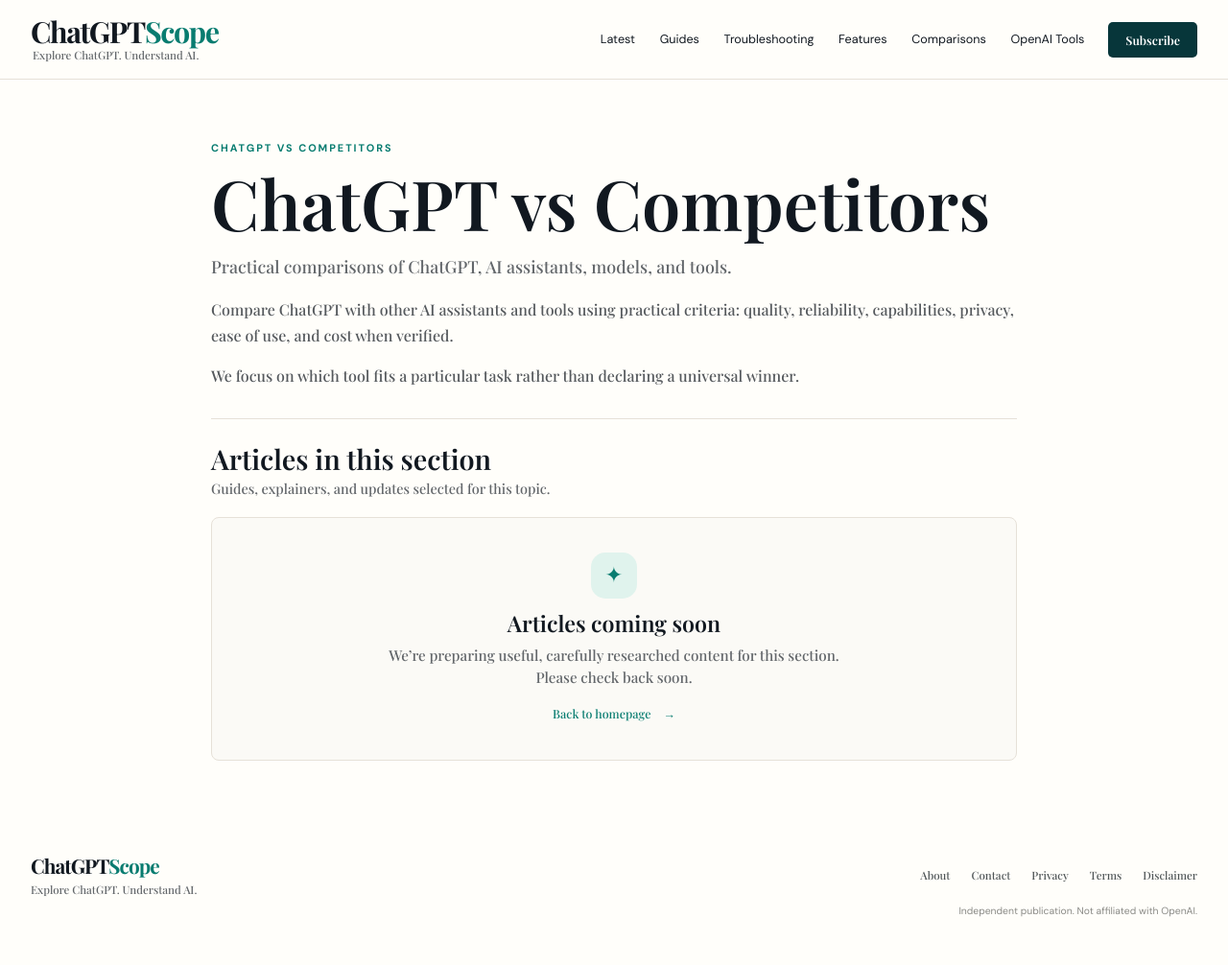
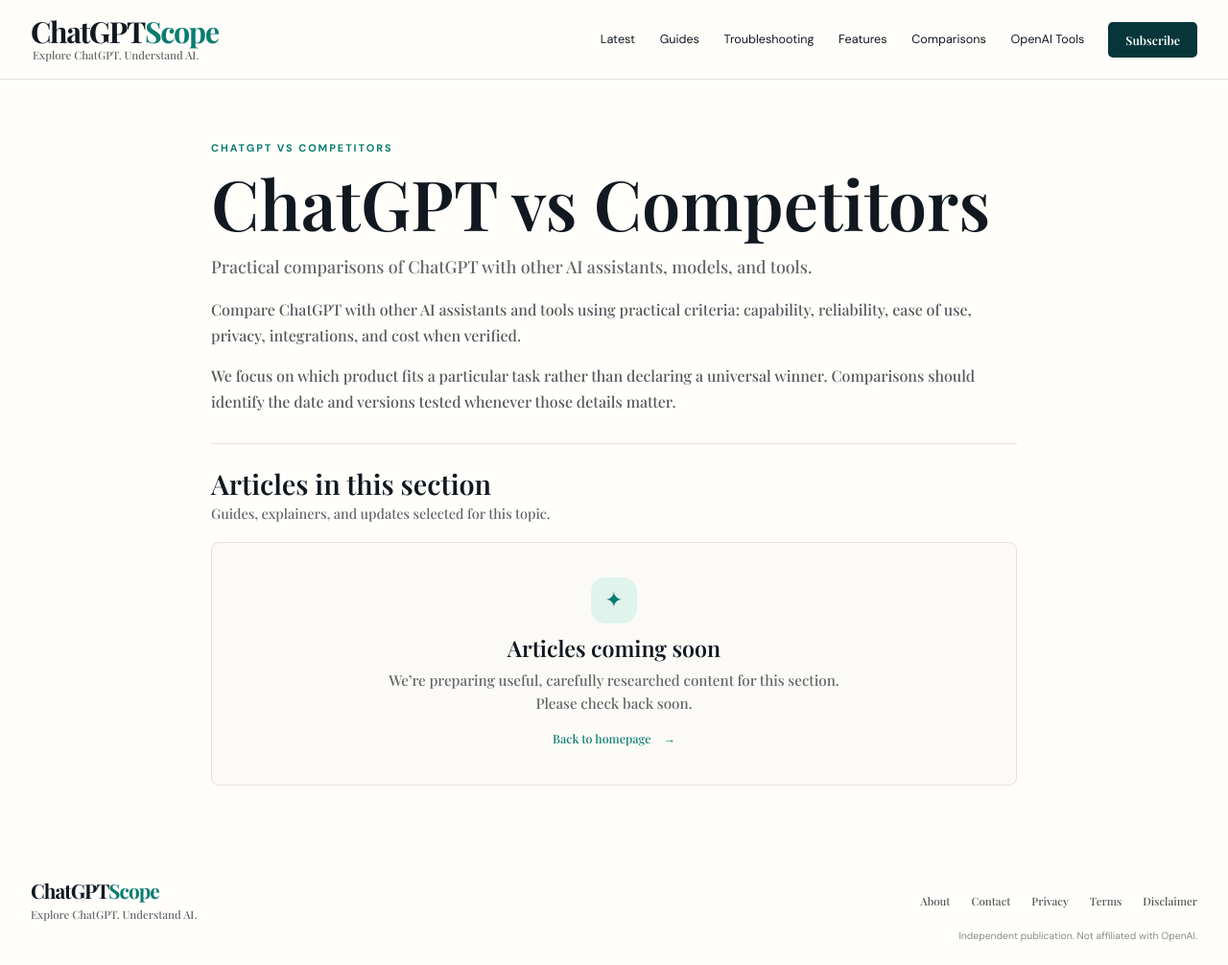
Before and after one commit to todaysnewsai/ChatGPTScope, a Jekyll site: the page built from comparisons/index.md, in a window 1280 px wide and 1006 px high. Shown: the whole window at 96% size. Built offline with Jekyll 4.4.1, drawn with Linux system fonts in a browser that asks for light colours.

Commit message:
Complete ChatGPTScope topic page: comparisons/index.md

```diff
--- a/comparisons/index.md
+++ b/comparisons/index.md
@@ -3,9 +3,9 @@
 title: "ChatGPT vs Competitors"
 permalink: /comparisons/
 category: comparisons
-description: "Practical comparisons of ChatGPT, AI assistants, models, and tools."
+description: "Practical comparisons of ChatGPT with other AI assistants, models, and tools."
 ---
 
-Compare ChatGPT with other AI assistants and tools using practical criteria: quality, reliability, capabilities, privacy, ease of use, and cost when verified.
+Compare ChatGPT with other AI assistants and tools using practical criteria: capability, reliability, ease of use, privacy, integrations, and cost when verified.
 
-We focus on which tool fits a particular task rather than declaring a universal winner.
+We focus on which product fits a particular task rather than declaring a universal winner. Comparisons should identify the date and versions tested whenever those details matter.
```
